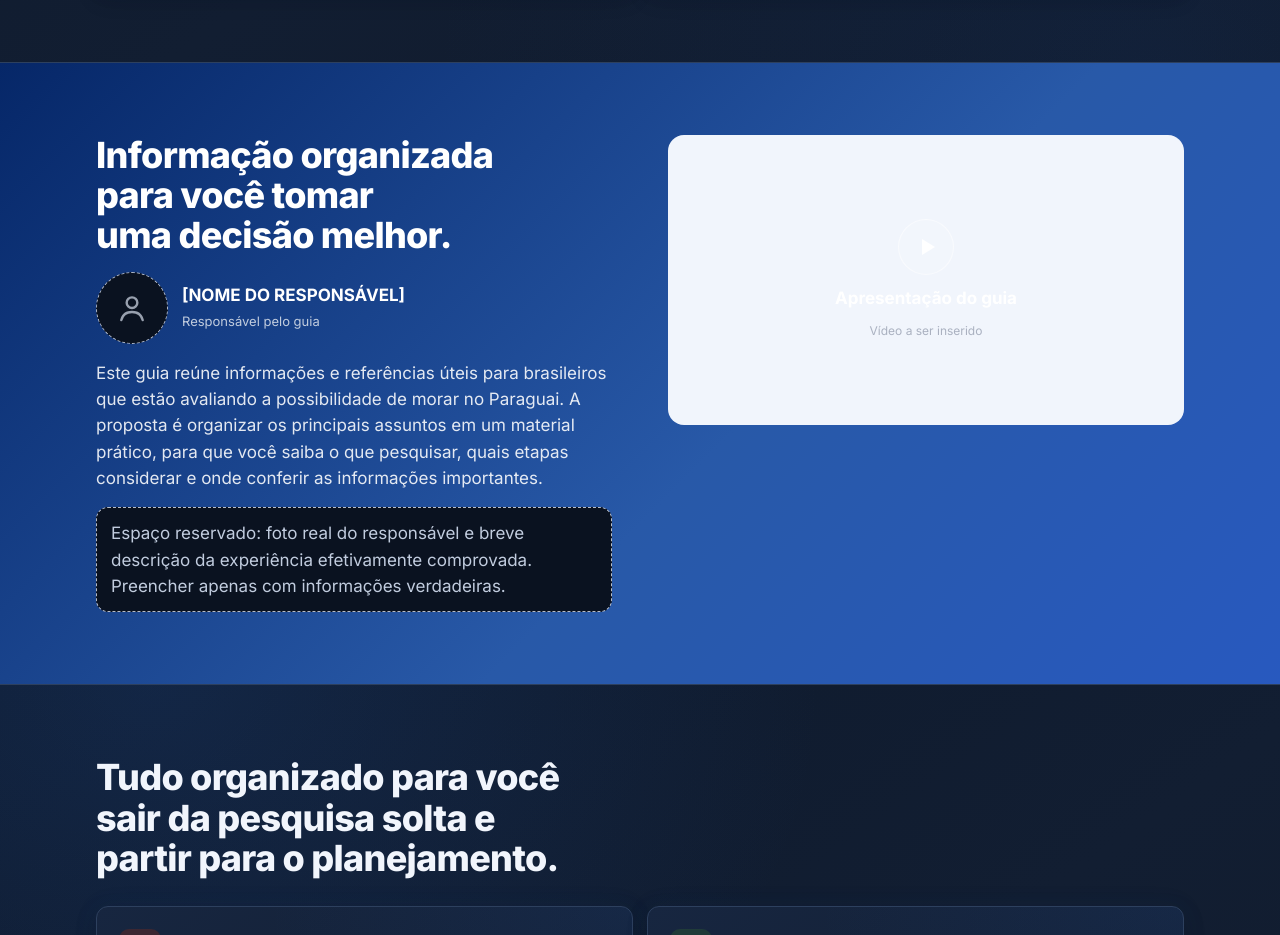
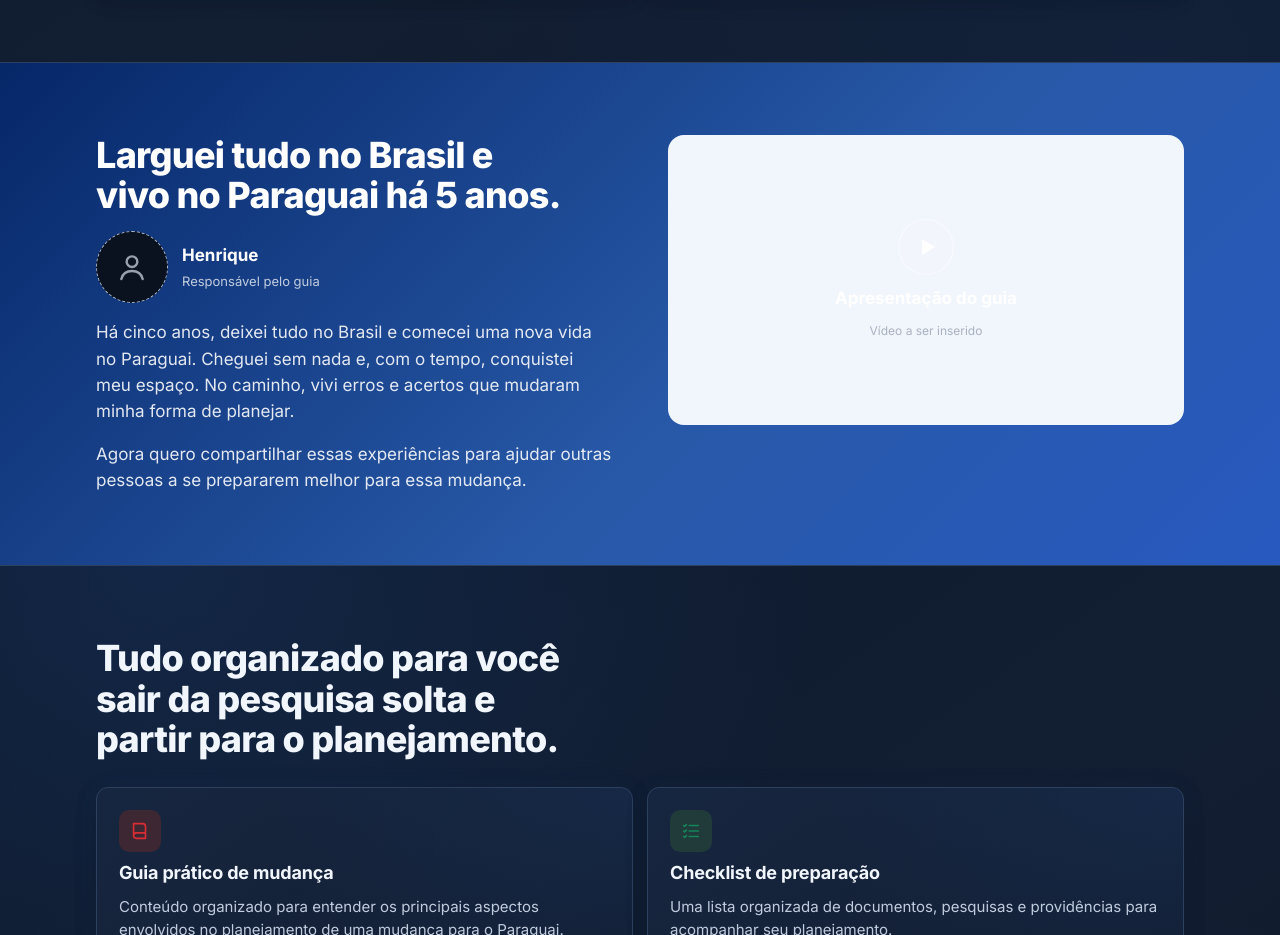
Before and after one commit to eduardoftn1/DSL, a React (Vite) app: page / in a window 1280 px wide. Shown: the part 1720-2655 px from the top of the page. Built offline with nearby package versions, Linux system fonts and the light colour scheme.

Commit message:
nome do responsável é Henrique, troque o texto 'informação organizad...
Gerado pelo Zenly.

```diff
--- a/src/config.js
+++ b/src/config.js
@@ -14,7 +14,7 @@ export const CONFIG = {
   paymentMethods: [], // ex.: ["Pix", "Cartão"]. Só aparece se preenchido.
   supportContact: "", // PENDENTE: canal de suporte (e-mail, WhatsApp etc.)
 
-  responsibleName: "[NOME DO RESPONSÁVEL]",
+  responsibleName: "Henrique",
   offerOwner: "[NOME OU IDENTIFICAÇÃO DO RESPONSÁVEL PELA OFERTA]",
 
   // Só marque true quando o item existir e estiver incluído no produto.
--- a/src/sections/Info.jsx
+++ b/src/sections/Info.jsx
@@ -90,7 +90,7 @@ export function Expert() {
     <section className="section theme-blue" aria-labelledby="h-expert">
       <div className="wrap expert-grid">
         <div className="expert-copy">
-          <h2 id="h-expert">Informação organizada para você tomar uma decisão melhor.</h2>
+          <h2 id="h-expert">Larguei tudo no Brasil e vivo no Paraguai há 5 anos.</h2>
           <div className="expert-who">
             <div className="avatar" aria-hidden="true">
               <Icon name="user" />
@@ -101,13 +101,11 @@ export function Expert() {
             </div>
           </div>
           <p>
-            Este guia reúne informações e referências úteis para brasileiros que estão avaliando a possibilidade de morar no
-            Paraguai. A proposta é organizar os principais assuntos em um material prático, para que você saiba o que
-            pesquisar, quais etapas considerar e onde conferir as informações importantes.
+            Há cinco anos, deixei tudo no Brasil e comecei uma nova vida no Paraguai. Cheguei sem nada e, com o tempo,
+            conquistei meu espaço. No caminho, vivi erros e acertos que mudaram minha forma de planejar.
           </p>
-          <p className="todo">
-            Espaço reservado: foto real do responsável e breve descrição da experiência efetivamente comprovada. Preencher
-            apenas com informações verdadeiras.
+          <p>
+            Agora quero compartilhar essas experiências para ajudar outras pessoas a se prepararem melhor para essa mudança.
           </p>
         </div>
         <Video />
```
